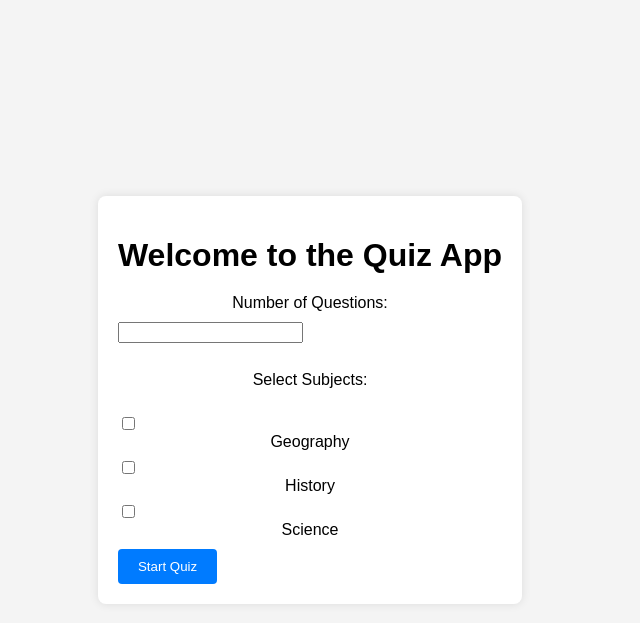
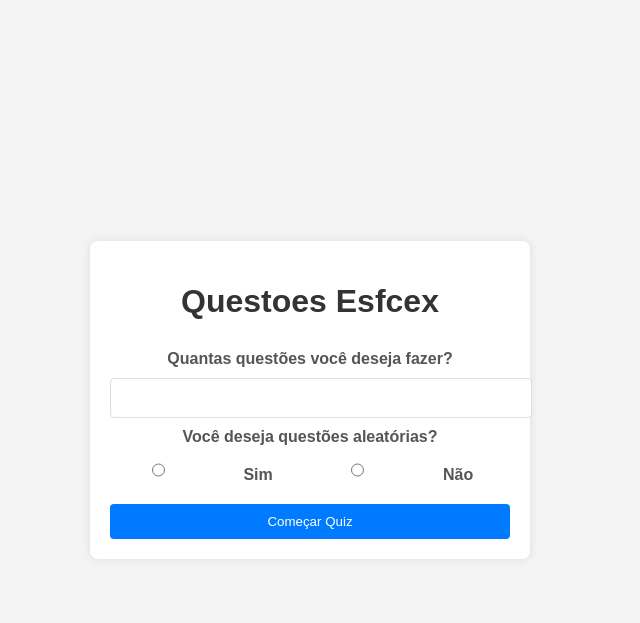
Before and after one commit to questoes/esfcex, a Flask app: page / in a window 1280 px wide. Shown: the top 623 px of the page, without its empty margins (330-970 px from the left). Run offline with Flask 3, Linux system fonts and the light colour scheme; parts of the project's set-up code (start-up, migrations or seed data) failed here and were passed over.

Commit message:
Atualizar páginas index e quiz

```diff
--- a/app.py
+++ b/app.py
@@ -1,18 +1,19 @@
 from flask import Flask, render_template, request
 import pandas as pd
+import random
 
 app = Flask(__name__)
 
 # Carregar o arquivo CSV
 df = pd.read_csv('output.csv')
 
-# Função para obter questões aleatórias
-def get_random_questions(num_questions, subjects):
-    filtered_df = df[df['Question'].str.contains('|'.join(subjects))]
-    if num_questions > len(filtered_df):
-        num_questions = len(filtered_df)
-    questions = filtered_df.sample(n=num_questions)
-    return questions
+# Função para obter questões aleatórias ou sequenciais
+def get_questions(num_questions, randomize):
+    if randomize:
+        questions = df.sample(n=num_questions)
+    else:
+        questions = df.head(num_questions)
+    return questions.to_dict(orient='records')
 
 @app.route('/')
 def index():
@@ -21,9 +22,9 @@ def index():
 @app.route('/quiz', methods=['POST'])
 def quiz():
     num_questions = int(request.form['num_questions'])
-    subjects = request.form.getlist('subjects')
-    questions = get_random_questions(num_questions, subjects)
-    return render_template('quiz.html', questions=questions.to_dict(orient='records'))
+    randomize = request.form['random_questions'] == 'yes'
+    questions = get_questions(num_questions, randomize)
+    return render_template('quiz.html', questions=questions)
 
 if __name__ == '__main__':
     app.run(debug=True)
--- a/static/style.css
+++ b/static/style.css
@@ -15,19 +15,46 @@ body {
     border-radius: 8px;
     box-shadow: 0 0 10px rgba(0, 0, 0, 0.1);
     text-align: center;
+    max-width: 400px;
+    width: 100%;
 }
 
 h1 {
     margin-bottom: 20px;
+    color: #333;
 }
 
 form {
-    margin-top: 20px;
+    display: flex;
+    flex-direction: column;
 }
 
-label, input[type="text"], input[type="number"], input[type="checkbox"], button {
+label {
     margin-top: 10px;
-    display: block;
+    font-weight: bold;
+    color: #555;
+}
+
+input[type="number"], input[type="radio"], button {
+    margin-top: 10px;
+}
+
+input[type="number"] {
+    padding: 10px;
+    font-size: 16px;
+    border: 1px solid #ddd;
+    border-radius: 4px;
+    width: 100%;
+}
+
+.radio-group {
+    display: flex;
+    justify-content: space-around;
+    margin-top: 10px;
+}
+
+.radio-group input {
+    margin: 0 5px;
 }
 
 button {
@@ -37,6 +64,7 @@ button {
     border: none;
     border-radius: 4px;
     cursor: pointer;
+    margin-top: 20px;
 }
 
 button:hover {
--- a/templates/index.html
+++ b/templates/index.html
@@ -1,25 +1,27 @@
 <!DOCTYPE html>
-<html lang="en">
+<html lang="pt-BR">
 <head>
     <meta charset="UTF-8">
     <meta name="viewport" content="width=device-width, initial-scale=1.0">
-    <title>Quiz App</title>
+    <title>Questoes Esfcex</title>
     <link rel="stylesheet" href="{{ url_for('static', filename='style.css') }}">
 </head>
 <body>
     <div class="container">
-        <h1>Welcome to the Quiz App</h1>
+        <h1>Questoes Esfcex</h1>
         <form action="{{ url_for('quiz') }}" method="post">
-            <label for="num_questions">Number of Questions:</label>
+            <label for="num_questions">Quantas questões você deseja fazer?</label>
             <input type="number" id="num_questions" name="num_questions" required>
-            <br>
-            <label for="subjects">Select Subjects:</label>
-            <br>
-            <input type="checkbox" name="subjects" value="Geography"> Geography
-            <input type="checkbox" name="subjects" value="History"> History
-            <input type="checkbox" name="subjects" value="Science"> Science
-            <br>
-            <button type="submit">Start Quiz</button>
+
+            <label for="random_questions">Você deseja questões aleatórias?</label>
+            <div class="radio-group">
+                <input type="radio" id="random_yes" name="random_questions" value="yes" required>
+                <label for="random_yes">Sim</label>
+                <input type="radio" id="random_no" name="random_questions" value="no" required>
+                <label for="random_no">Não</label>
+            </div>
+
+            <button type="submit">Começar Quiz</button>
         </form>
     </div>
 </body>
```
Also changed, not shown: templates/quiz.html (+98 -12 lines).
